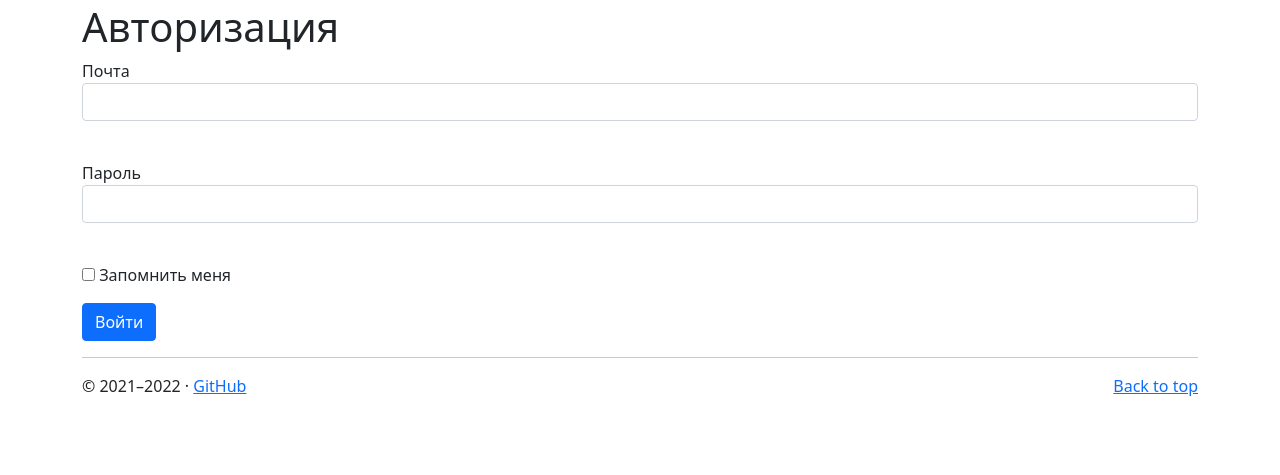
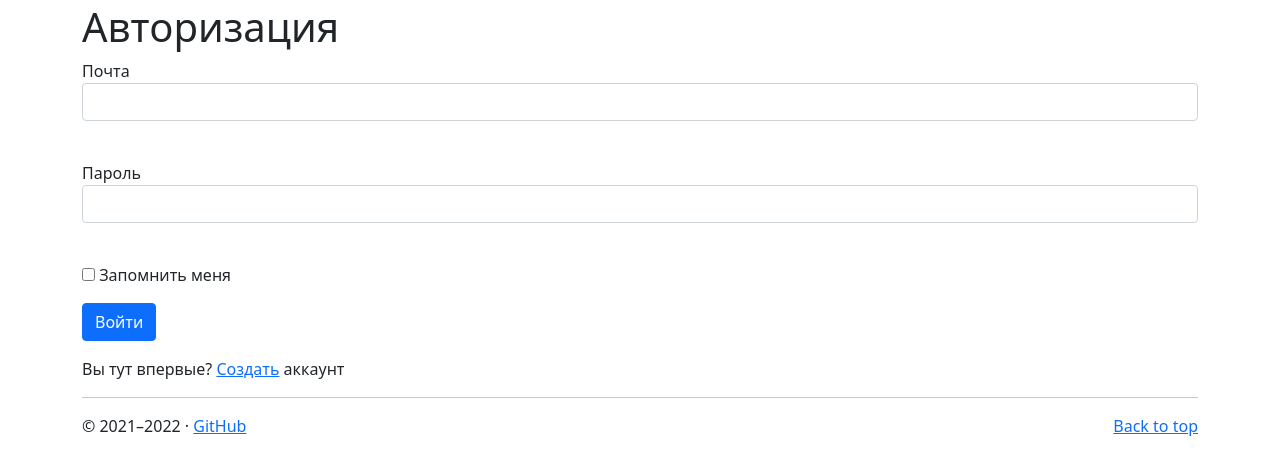
Before and after one commit to GRusl/Dossier, a Flask app: page /entrance/login in a window 1280 px wide. Shown: the part 69-544 px from the top of the page. Run offline with Flask 2, Linux system fonts and the light colour scheme.

Commit message:
Added links to login and account creation

```diff
--- a/templates/entrance/login.html
+++ b/templates/entrance/login.html
@@ -32,4 +32,6 @@
             <div class="alert alert-warning" role="alert">{{ message }}</div>
         {% endif %}
     </form>
+
+    Вы тут впервые? <a href="{{ url_for('entrance.registration') }}">Создать</a> аккаунт
 {% endblock %}
--- a/templates/entrance/registration.html
+++ b/templates/entrance/registration.html
@@ -58,4 +58,6 @@
             <div class="alert alert-warning" role="alert">{{ message }}</div>
         {% endif %}
     </form>
+
+    Если аккаунт уже создан, то <a href="{{ url_for('entrance.login') }}">войдите</a> в него
 {% endblock %}
```
